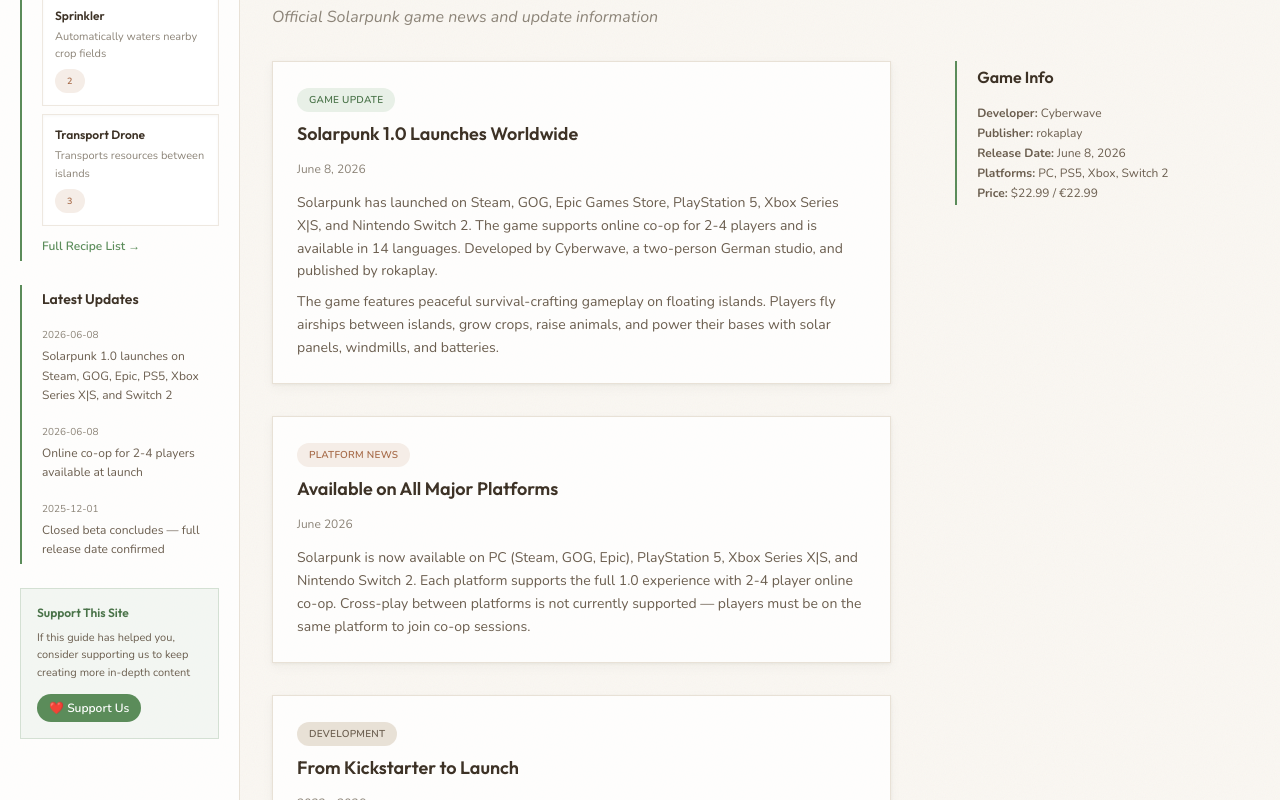
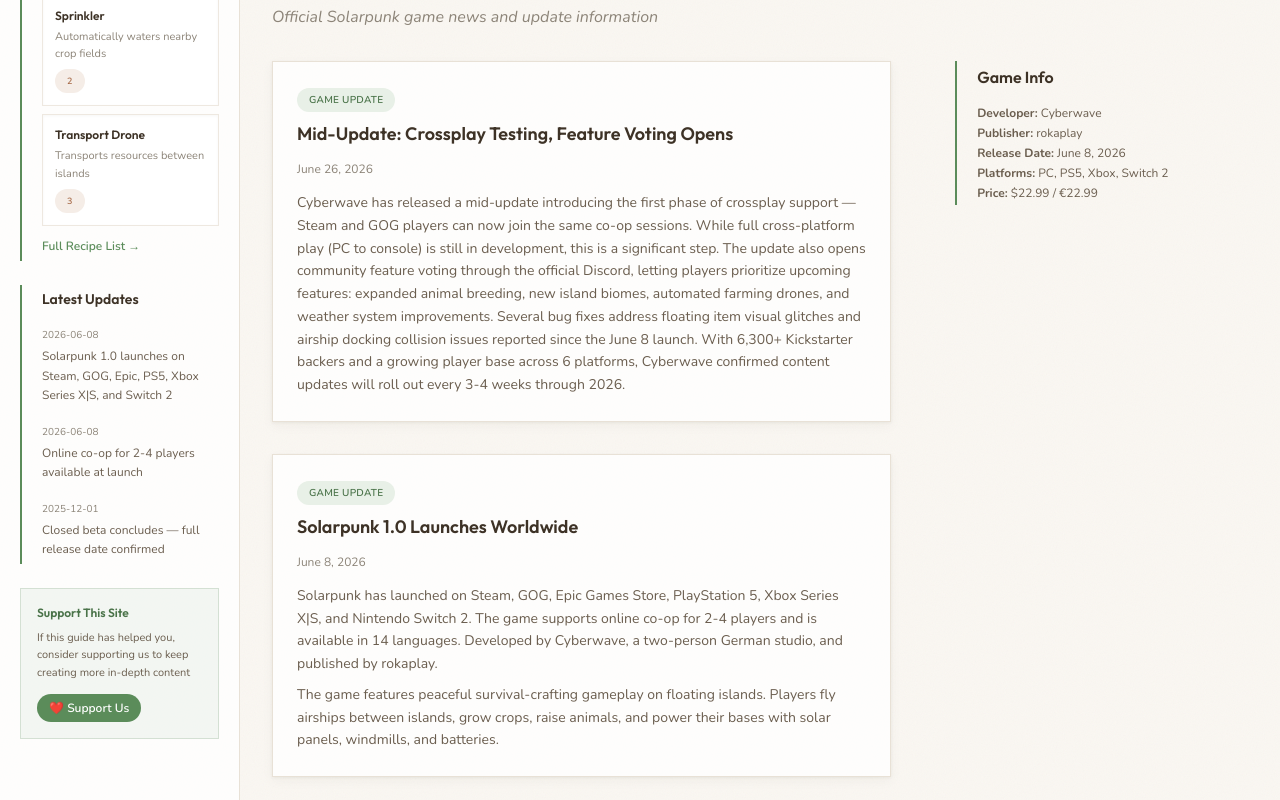
Before and after one commit to ryuuu2020/solarpunk-guide, a Next.js app: page /news in a window 1280 px wide. Shown: the part 620-1420 px from the top of the page. Built offline with nearby package versions, Linux system fonts and the light colour scheme.

Commit message:
news: 2026-06-26 daily update

```diff
--- a/app/news/page.tsx
+++ b/app/news/page.tsx
@@ -6,7 +6,16 @@
 
       <div className="flex flex-col lg:flex-row gap-12 lg:gap-16">
         <div className="flex-1 lg:max-w-[65%] space-y-8">
+
           <div className="journal-card p-6">
+            <span className="field-tag moss text-[10px] mb-2 inline-block">GAME UPDATE</span>
+            <h2 className="font-display text-lg font-semibold text-bark mb-2">Mid-Update: Crossplay Testing, Feature Voting Opens</h2>
+            <span className="font-body text-xs text-stone">June 26, 2026</span>
+            <p className="font-body text-sm text-bark-light mt-3 leading-relaxed">
+              Cyberwave has released a mid-update introducing the first phase of crossplay support — Steam and GOG players can now join the same co-op sessions. While full cross-platform play (PC to console) is still in development, this is a significant step. The update also opens community feature voting through the official Discord, letting players prioritize upcoming features: expanded animal breeding, new island biomes, automated farming drones, and weather system improvements. Several bug fixes address floating item visual glitches and airship docking collision issues reported since the June 8 launch. With 6,300+ Kickstarter backers and a growing player base across 6 platforms, Cyberwave confirmed content updates will roll out every 3-4 weeks through 2026.
+            </p>
+          </div>
+<div className="journal-card p-6">
             <span className="field-tag moss text-[10px] mb-2 inline-block">GAME UPDATE</span>
             <h2 className="font-display text-lg font-semibold text-bark mb-2">Solarpunk 1.0 Launches Worldwide</h2>
             <span className="font-body text-xs text-stone">June 8, 2026</span>
```
